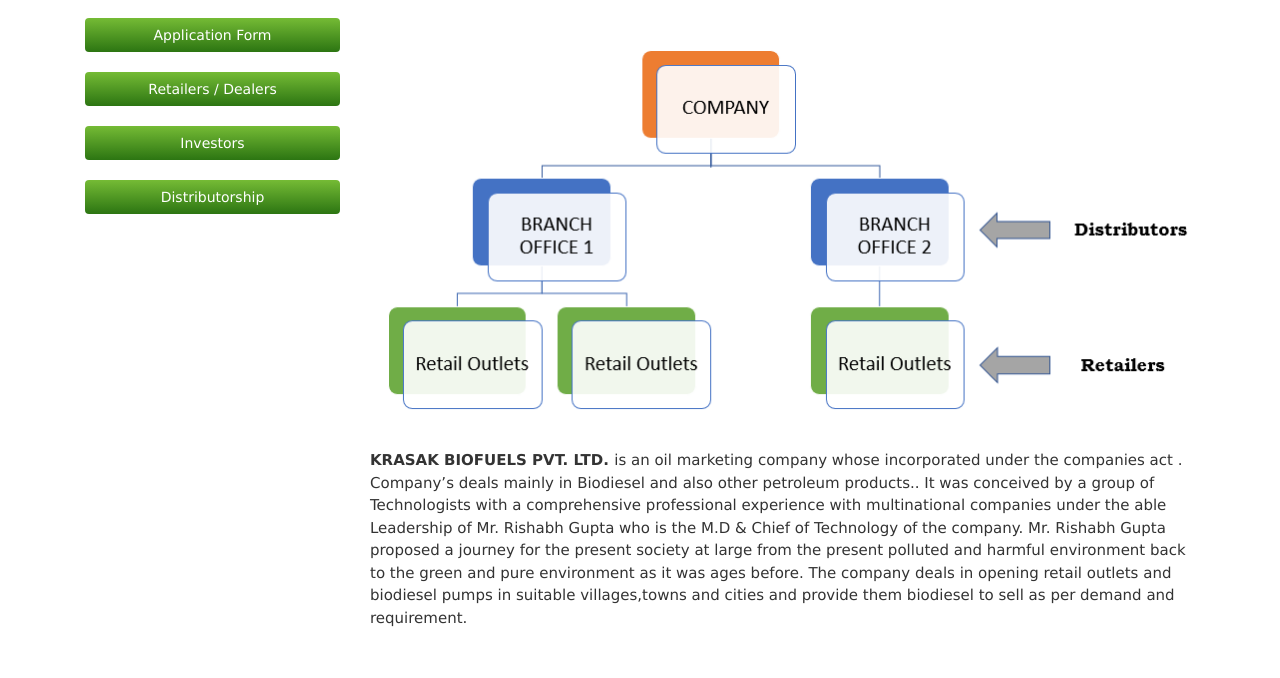
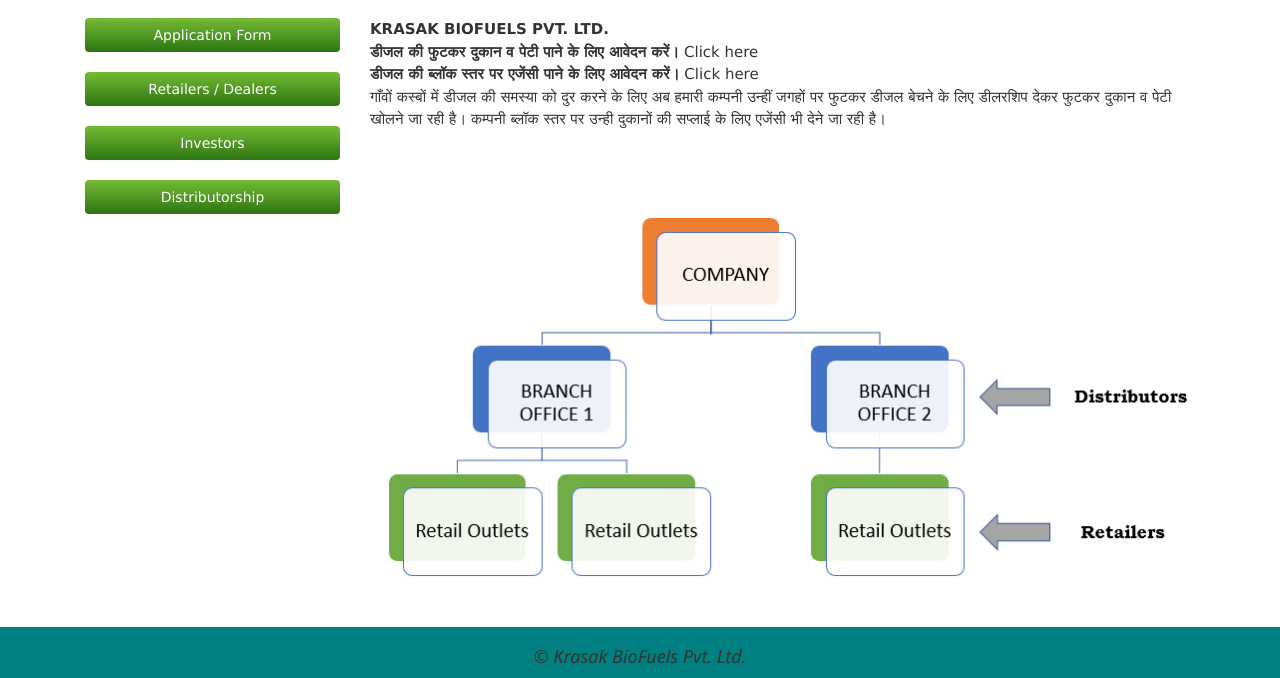
Before and after one commit to maneet8/jaijawanangularjs, a website: page index.html at #/home in a window 1280 px wide. Shown: the part 184-862 px from the top of the page. Drawn offline with nearby package versions, Linux system fonts and the light colour scheme; some packages are replaced by stand-ins of ours.

Commit message:
Fonts in hindi

```diff
--- a/assets/views/home.html
+++ b/assets/views/home.html
@@ -1,26 +1,23 @@
 <div classN="col-md-9 contentScreen">
     <div class="row">
         <div class="col-md-12">
+            <p>
+                <b>KRASAK BIOFUELS PVT. LTD. </b>
+                <br />
+                <b>डीजल की फुटकर दुकान व पेटी पाने के लिए आवेदन करें।</b> Click <a
+                    href="https://docs.google.com/forms/d/e/1FAIpQLSeztynG2BBTWrhwVXtEEcFHWabEIMdk8SMPVnstQIz-wesMYA/viewform?embedded=true">here</a>
+                <br />
+                <b>डीजल की ब्लॉक स्तर पर एजेंसी पाने के लिए आवेदन करें।</b> Click <a
+                    href="https://docs.google.com/forms/d/e/1FAIpQLSdssz7Pltj3z79-vHTFp1VTSV0E08eOyrHoORLnBYLq1GtNcg/viewform?embedded=true">here</a>
+                <br />
+                गाँवों कस्बों में डीजल की समस्या को दुर करने के लिए अब हमारी कम्पनी उन्हीं जगहों पर फुटकर डीजल बेचने के
+                लिए डीलरशिप देकर फुटकर दुकान व पेटी खोलने जा रही है।
+                कम्पनी ब्लॉक स्तर पर उन्ही दुकानों की सप्लाई के लिए एजेंसी भी देने जा रही है।
+            </p>
+            <br />
+            <br />
             <br />
             <img src="./assets/img/hierarchy.png" class="img-responsive introImage" alt="Home Image" />
-            <br />
-            <p>
-                <b>KRASAK BIOFUELS PVT. LTD. </b> is an oil marketing company whose incorporated under the companies
-                act . Company’s deals mainly in Biodiesel and also other petroleum products.. It was conceived by a
-                group
-                of Technologists with a comprehensive professional experience with multinational companies under the
-                able
-                Leadership of Mr. Rishabh Gupta who is the M.D &amp; Chief of Technology of the company. Mr. Rishabh
-                Gupta
-                proposed a journey for the present society at large from the present polluted and harmful environment
-                back
-                to the green and pure environment as it was ages before. The company deals in opening retail outlets
-                and
-                biodiesel pumps in suitable villages,towns and cities and provide them biodiesel to sell as per demand
-                and
-                requirement.
-            </p>
-            <br />
             <br />
             <p>
             </p>
```
Also changed, not shown: index.html (+0 -31 lines).
